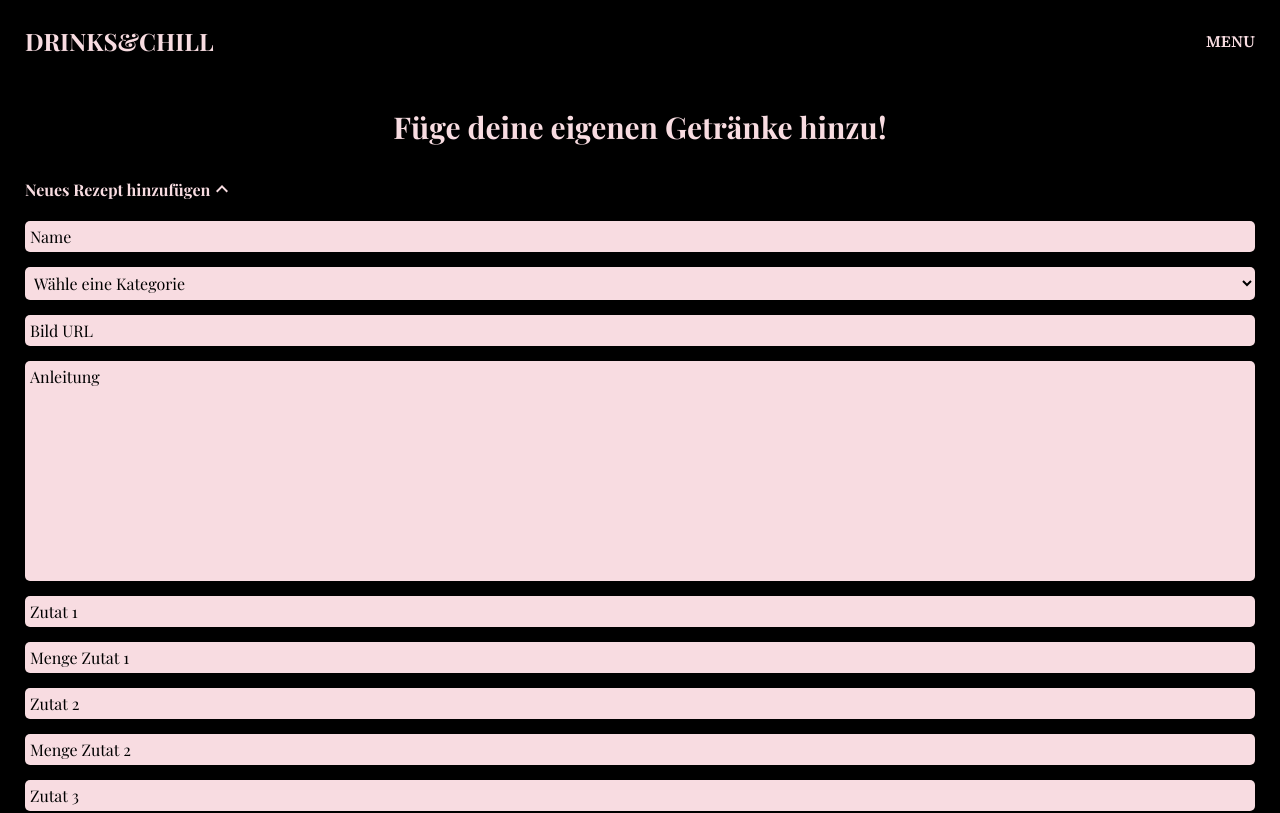
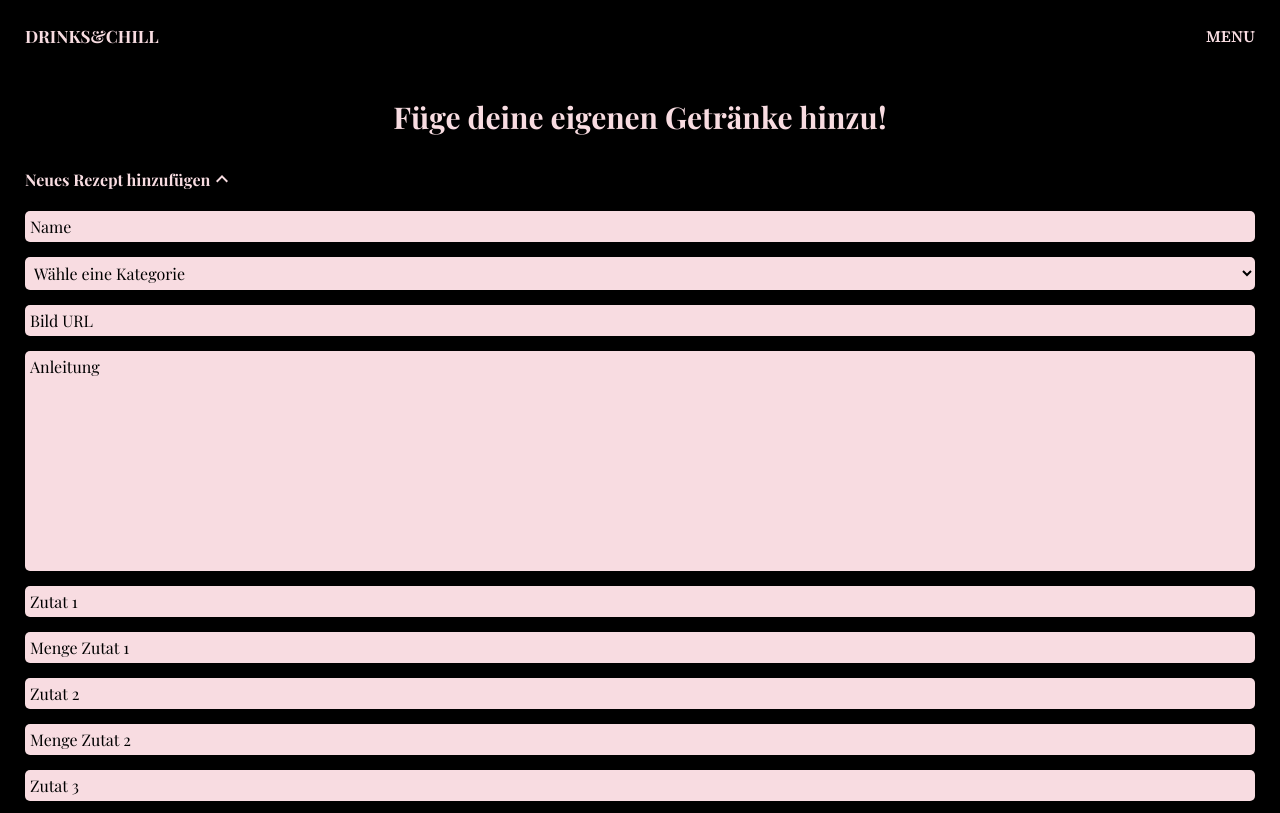
Before and after one commit to AdrSpeer/CocktailApp, a React (Vite) app: page /add-recipe in a window 1280 px wide. Shown: the top 813 px of the page. Built offline with nearby package versions, Linux system fonts and the light colour scheme.

Commit message:
minor fixes Logo, fonts, PopUp Menu

```diff
--- a/src/components/Menu/Menu.css
+++ b/src/components/Menu/Menu.css
@@ -12,10 +12,11 @@
 nav button {
   color: #ffe3e8;
   text-transform: uppercase;
-  font-family: "Source Serif 4";
+  font-family: 'Source Serif 4';
   font-weight: 600;
   background-color: unset;
   border: none;
+  font-size: 16px;
 }
 
 .menu-btn {
@@ -48,7 +49,6 @@ nav button {
 
 .menu-pop-show {
   width: 120px;
-  height: 180px;
   background-color: var(--global--accent--Color);
   position: absolute;
   top: 0;
@@ -56,18 +56,13 @@ nav button {
   border-radius: 20px;
   transition: 0.5s;
   padding: 10px;
-  overflow-x: hidden;
-  overflow-y: scroll;
   box-shadow: 0 0 30px 10px rgba(255, 227, 232, 0.314);
-}
-.menu-pop-show::-webkit-scrollbar {
-  display: none;
 }
 
 .menu-pop-show a {
   text-decoration: none;
   color: black;
-  font-family: "Source Serif 4";
+  font-family: 'Source Serif 4';
 }
 
 .menu-pop-show a:hover {
--- a/src/components/Nav/Nav.css
+++ b/src/components/Nav/Nav.css
@@ -9,9 +9,9 @@ a {
 }
 
 .logo {
-  font-family: "Playfair Display";
-  font-size: 24px;
-  font-weight: bold;
+  font-family: 'Playfair Display';
+  font-size: 17px;
+  font-weight: 700;
   color: var(--global--accent--Color);
 }
 
```
